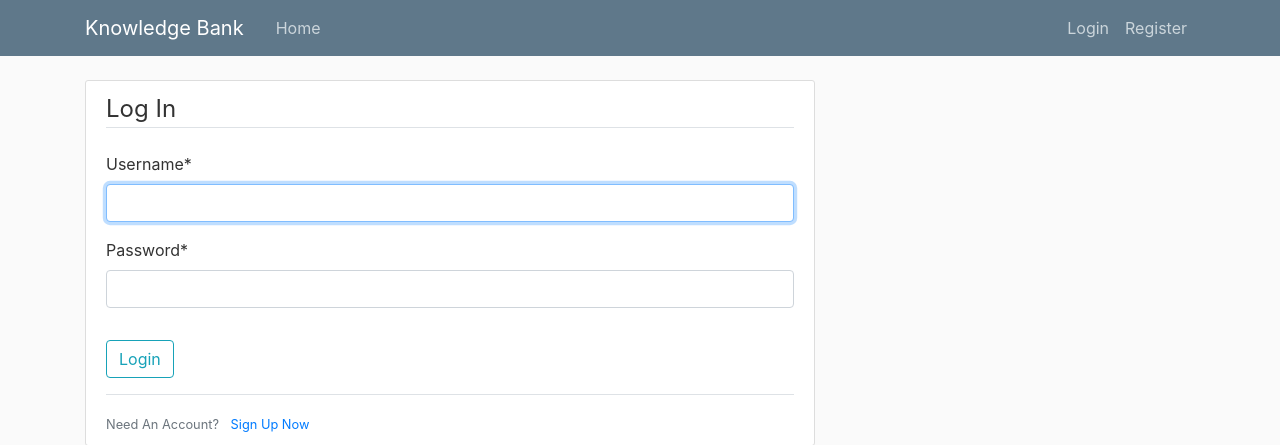
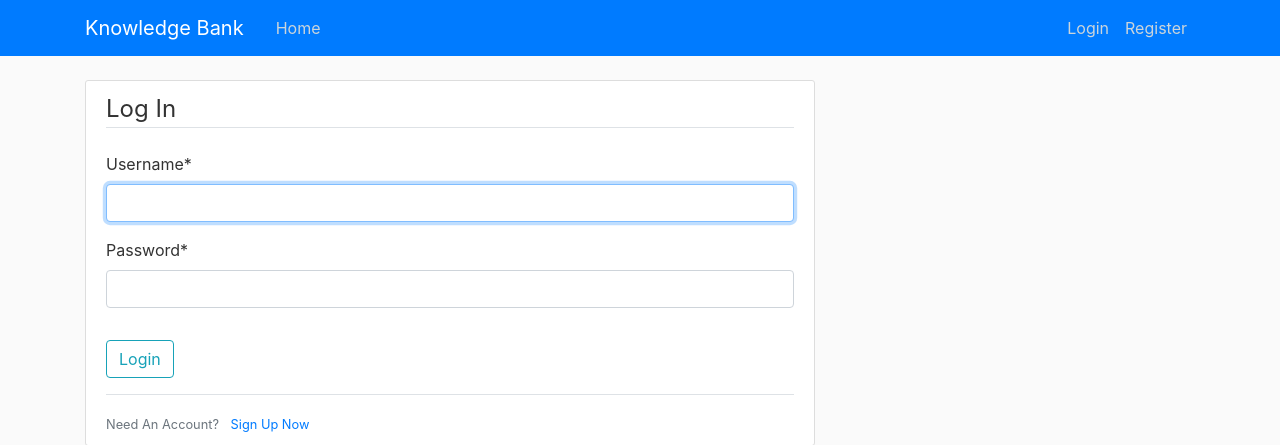
Before and after one commit to AwadhyM/Awadhy_Mohammed_SWE_Agile_Assignment, a Django app: the page made by django_project/knowledge_bank/templates/knowledge_bank/base.html in a window 1280 px wide. Shown: the top 445 px of the page. Run offline with Django 5.2, Linux system fonts and the light colour scheme; some libraries are stand-ins or nearby versions.

```diff
--- a/django_project/knowledge_bank/templates/knowledge_bank/base.html
+++ b/django_project/knowledge_bank/templates/knowledge_bank/base.html
@@ -10,7 +10,7 @@
 	<body>
 		<!-- Navigation bar -->
 		<header class="site-header">
-      <nav class="navbar navbar-expand-md navbar-dark bg-steel fixed-top">
+      <nav class="navbar navbar-expand-md navbar-dark bg-primary fixed-top">
         <div class="container">
           <a class="navbar-brand mr-4" href="{% url 'knowledge-bank-home' %}">Knowledge Bank</a>
           <button class="navbar-toggler" type="button" data-toggle="collapse" data-target="#navbarToggle" aria-controls="navbarToggle" aria-expanded="false" aria-label="Toggle navigation">
```
Also changed, not shown: other parts of django_project/knowledge_bank/templates/knowledge_bank/base.html (+3 -0 lines).
